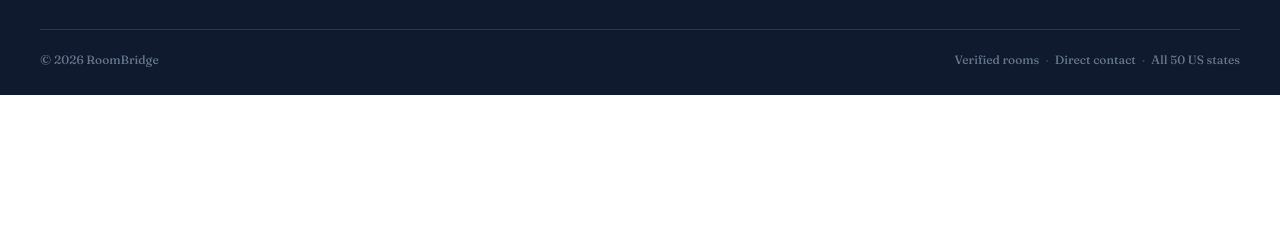
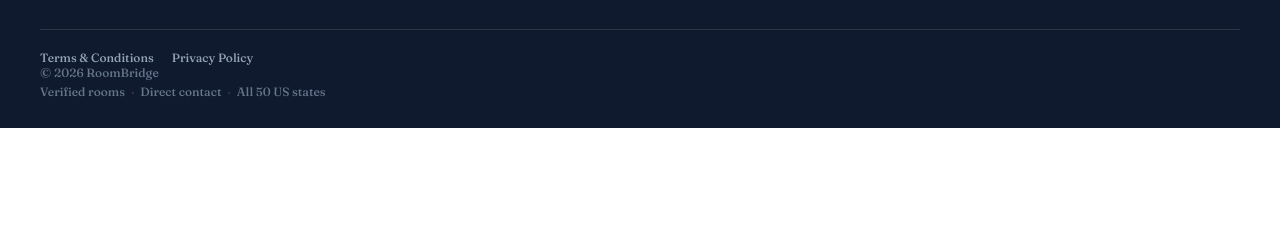
Before and after one commit to kiranpatel001200-code/roombridge, a plain HTML site: page room-details.html in a window 1280 px wide. Shown: the part 568-800 px from the top of the page. Drawn offline with Linux system fonts and the light colour scheme.

Commit message:
Update footer links and styles in room-details.html

```diff
--- a/room-details.html
+++ b/room-details.html
@@ -429,7 +429,10 @@ body{font-family:'IBM Plex Sans',sans-serif;color:var(--text);background:var(--w
       <p style="font-size:12px;color:#64748b;">We reply within 24 hours</p>
     </div>
   </div>
-  <div style="display:flex;align-items:center;justify-content:space-between;padding-top:22px;flex-wrap:wrap;gap:10px;">
+    <div style="display:flex;gap:18px;flex-wrap:wrap;padding-top:20px;">
+    <a href="terms.html" style="font-size:12px;color:#94a3b8;text-decoration:none;">Terms &amp; Conditions</a>
+    <a href="privacy.html" style="font-size:12px;color:#94a3b8;text-decoration:none;">Privacy Policy</a>
+  </div>
     <p style="font-size:12px;color:#64748b;margin:0;">&copy; 2026 RoomBridge</p>
     <div style="display:inline-flex;gap:6px;align-items:center;font-size:12px;color:#64748b;">
       <span>Verified rooms</span><span style="color:#334155;">&middot;</span><span>Direct contact</span><span style="color:#334155;">&middot;</span><span>All 50 US states</span>
```
